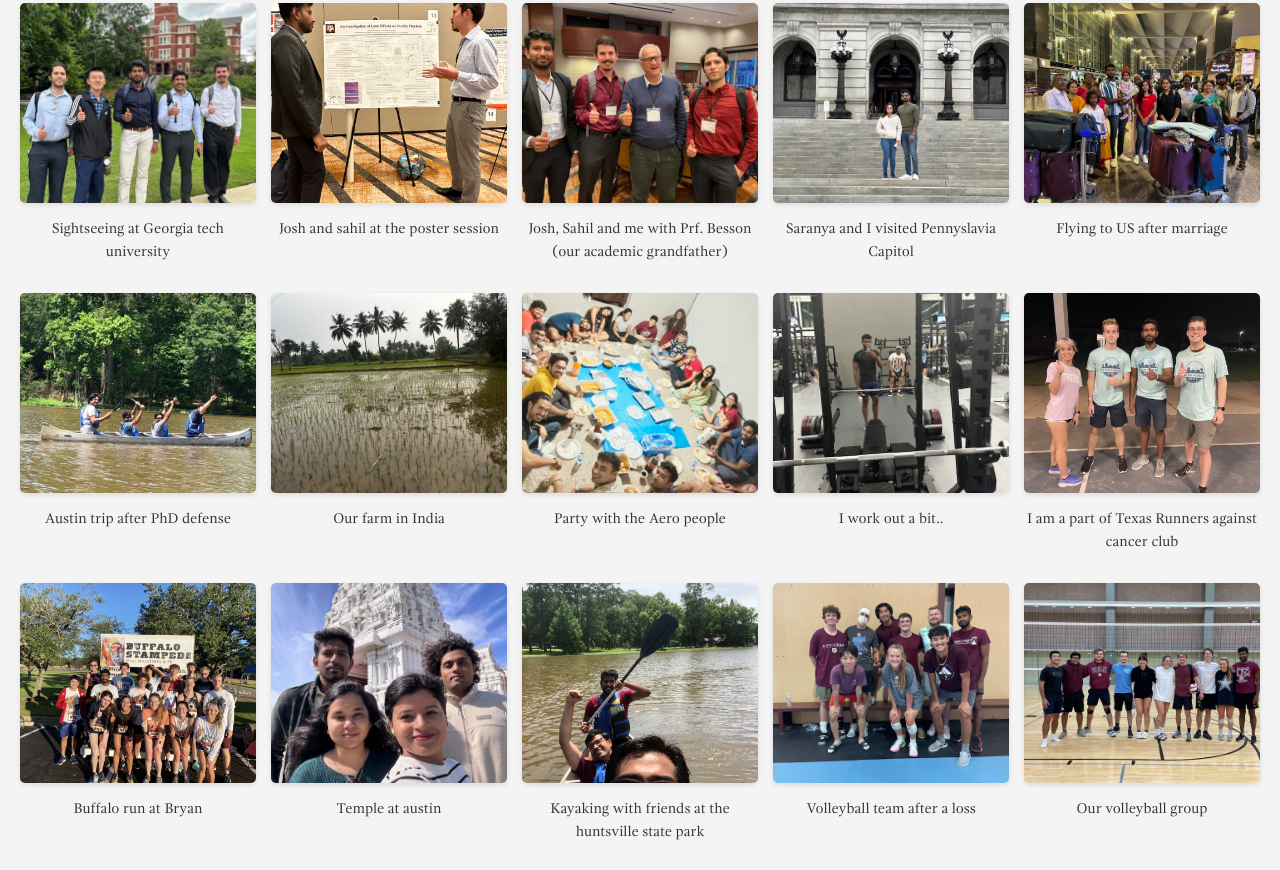
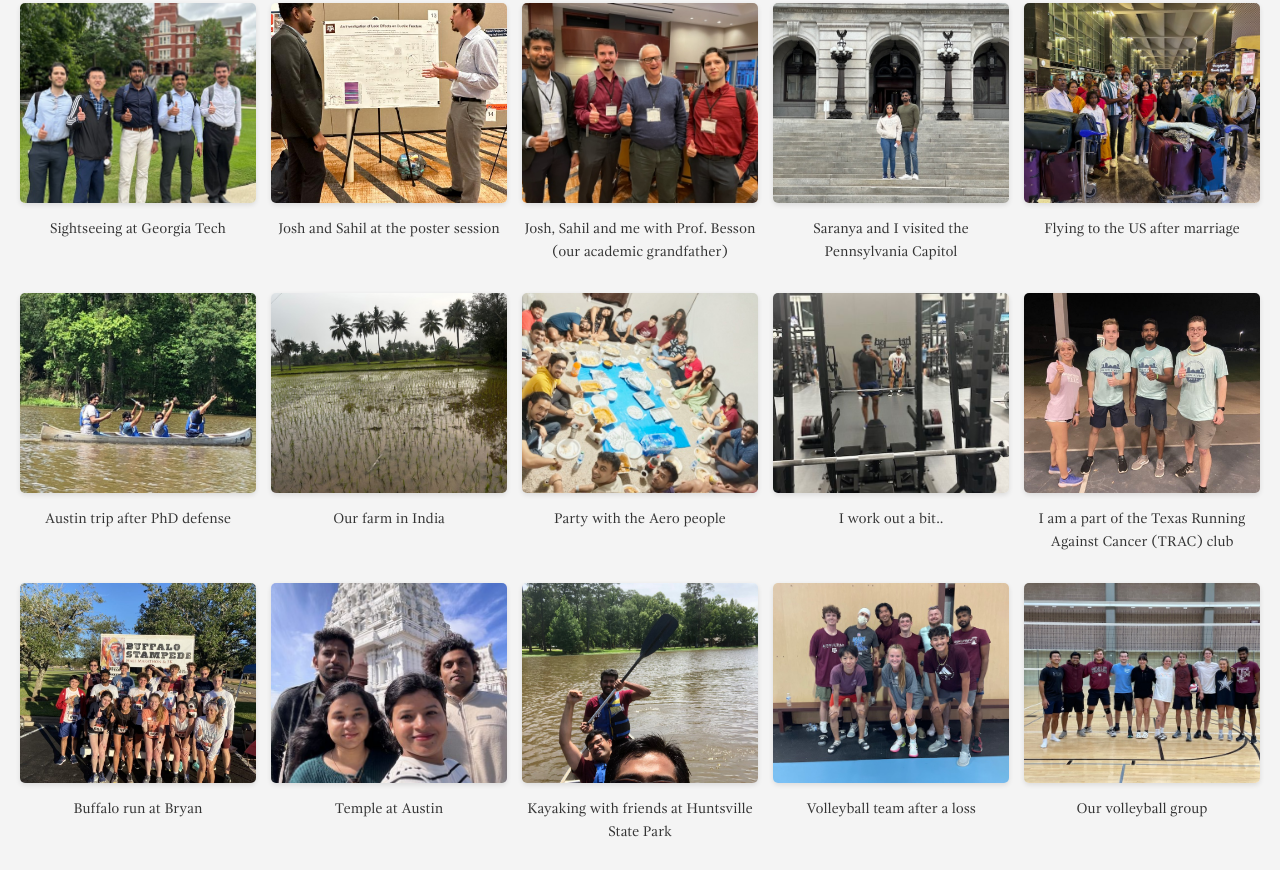
Before and after one commit to vigneshwaran-radhakrishnan/Webpage, a plain HTML site: page gallery.html in a window 1280 px wide. Shown: the part 675-1545 px from the top of the page. Drawn offline with Linux system fonts and the light colour scheme; files whose address does not match are found by name.

Commit message:
Use main-result figures for JMPS, MoM, and JMA papers; fix gallery caption typos
Co-Authored-By: Claude Opus 5.5 <noreply@anthropic.com>

```diff
--- a/gallery.html
+++ b/gallery.html
@@ -59,24 +59,24 @@
                 <p>Winners of Houston volleyball tournament</p>
             </div>
             <div class="gallery-item">
-                <img src="gallery/Georgia_tech.jpeg" alt="Sightseeing at Georgia tech university">
-                <p>Sightseeing at Georgia tech university</p>
+                <img src="gallery/Georgia_tech.jpeg" alt="Sightseeing at Georgia Tech">
+                <p>Sightseeing at Georgia Tech</p>
             </div>
             <div class="gallery-item">
-                <img src="gallery/Poster_session.jpeg" alt="Josh and sahil at the poster session">
-                <p>Josh and sahil at the poster session</p>
+                <img src="gallery/Poster_session.jpeg" alt="Josh and Sahil at the poster session">
+                <p>Josh and Sahil at the poster session</p>
             </div>
             <div class="gallery-item">
-                <img src="gallery/With_Besson.jpeg" alt="Josh, Sahil and me with Prf. Besson (our academic grandfather)">
-                <p>Josh, Sahil and me with Prf. Besson (our academic grandfather)</p>
+                <img src="gallery/With_Besson.jpeg" alt="Josh, Sahil and me with Prof. Besson (our academic grandfather)">
+                <p>Josh, Sahil and me with Prof. Besson (our academic grandfather)</p>
             </div>
             <div class="gallery-item">
-                <img src="gallery/Pensylavina_trip.jpeg" alt="Saranya and I visited Pennyslavia Capitol">
-                <p>Saranya and I visited Pennyslavia Capitol</p>
+                <img src="gallery/Pensylavina_trip.jpeg" alt="Saranya and I visited the Pennsylvania Capitol">
+                <p>Saranya and I visited the Pennsylvania Capitol</p>
             </div>
             <div class="gallery-item">
-                <img src="gallery/Flight_to_US.jpeg" alt="Flying to US after marriage">
-                <p>Flying to US after marriage</p>
+                <img src="gallery/Flight_to_US.jpeg" alt="Flying to the US after marriage">
+                <p>Flying to the US after marriage</p>
             </div>
             <div class="gallery-item">
                 <img src="gallery/Austin_trip.jpeg" alt="Austin trip after PhD defense">
@@ -95,20 +95,20 @@
                 <p>I work out a bit..</p>
             </div>
             <div class="gallery-item">
-                <img src="gallery/TRAC.jpeg" alt="I am a part of Texas Runners against cancer club">
-                <p>I am a part of Texas Runners against cancer club</p>
+                <img src="gallery/TRAC.jpeg" alt="I am a part of the Texas Running Against Cancer (TRAC) club">
+                <p>I am a part of the Texas Running Against Cancer (TRAC) club</p>
             </div>
             <div class="gallery-item">
                 <img src="gallery/Buffalo_run.jpeg" alt="Buffalo run at Bryan">
                 <p>Buffalo run at Bryan</p>
             </div>
             <div class="gallery-item">
-                <img src="gallery/Temple.jpeg" alt="Temple at austin">
-                <p>Temple at austin</p>
+                <img src="gallery/Temple.jpeg" alt="Temple at Austin">
+                <p>Temple at Austin</p>
             </div>
             <div class="gallery-item">
-                <img src="gallery/Kayaking.jpeg" alt="Kayaking with friends at the huntsville state park">
-                <p>Kayaking with friends at the huntsville state park</p>
+                <img src="gallery/Kayaking.jpeg" alt="Kayaking with friends at Huntsville State Park">
+                <p>Kayaking with friends at Huntsville State Park</p>
             </div>
             <div class="gallery-item">
                 <img src="gallery/Volleyball_loss.jpeg" alt="Volleyball team after a loss">
```
Also changed, not shown: publications.html (+4 -4 lines), research/jma2023-two-surface.png, research/jmps2024-criterion.png, research/jmps2025-evolution.png, research/mom2026-ivh.png.
